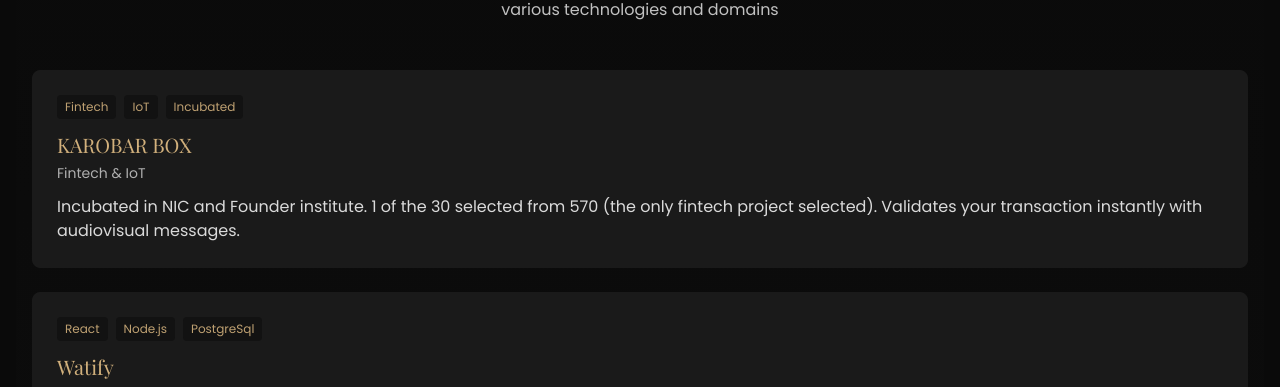
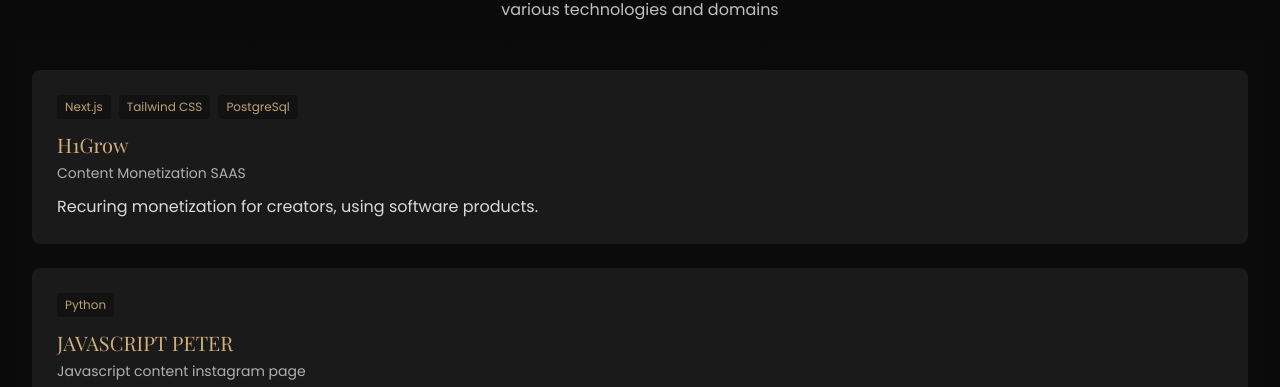
Before and after one commit to cruspy2004/Haadhee-Sheeraz, a React (Vite) app: page /portfolio in a window 1280 px wide. Shown: the part 538-925 px from the top of the page. Built offline with nearby package versions, Linux system fonts and the light colour scheme; a web font is replaced by a local one.

Commit message:
Projects update

```diff
--- a/src/components/About.tsx
+++ b/src/components/About.tsx
@@ -40,7 +40,7 @@ const About = () => {
           >
             <h3 className="font-serif text-2xl text-portfolio-gold mb-6 border-b border-portfolio-gold/30 pb-3">Who I Am</h3>
             <p className="text-portfolio-lightgray/90 mb-6 text-lg">
-              A 20 year old CS student at NUST with 1.5 years of copywriting experience, and multiple programming projects.
+              A software developer with about 3 years of experience, and multiple industry projects.
               <span className="text-portfolio-gold font-medium"> I write code that actually converts.</span>
             </p>
 
--- a/src/components/Projects.tsx
+++ b/src/components/Projects.tsx
@@ -3,10 +3,19 @@ import { useState, useEffect } from 'react';
 
 const projectData = [
   {
-    title: "KAROBAR BOX",
-    category: "Fintech & IoT",
-    description: "Incubated in NIC and Founder institute. 1 of the 30 selected from 570 (the only fintech project selected). Validates your transaction instantly with audiovisual messages.",
-    badges: ["Fintech", "IoT", "Incubated"],
+    title: "H1Grow",
+    category: "Content Monetization SAAS",
+    description: "Recuring monetization for creators, using software products.",
+    badges: ["Next.js", "Tailwind CSS", "PostgreSql"],
+    link: "https://h1grow.store",
+    highlight: true,
+  },
+   {
+    title: "JAVASCRIPT PETER",
+    category: "Javascript content instagram page",
+    description: "Upload an instagram reel with just one click. over a million views and 7k followers in 2 months (2 brand deals) ",
+    badges: ["Python", ],
+    link: "https://www.instagram.com/javascriptpeter",
     highlight: true,
   },
 
@@ -15,6 +24,7 @@ const projectData = [
     category: "Business automation solution",
     description: "All in one B2B communication solution. Used by wateen to manage over 5 thousand employees",
     badges: ["React", "Node.js", "PostgreSql"],
+    link: "https://watify.vercel.app/",
     highlight: true,
   },
   {
@@ -22,24 +32,29 @@ const projectData = [
     category: "Web Scraping & NLP",
     description: "Helps with effective outreach through sentiment and influence analysis for both creators and topics. Built with Web scraping, NLP, Python, Flask.",
     badges: ["Python", "NLP", "Flask", "Web Scraping"],
+    link: "https://github.com/cruspy2004/Medium-scrapper-and-sentiment-analysis-",
   },
-  {
-    title: "Stack Overflow Trend Analysis",
-    category: "Data Analysis",
-    description: "Identifies trends and saturation in the developer market, while clearly stating your competition and ranking them. Built with Web scraping, Python, Flask.",
-    badges: ["Python", "Flask", "Web Scraping", "Data Analysis"],
-  },
+
   {
     title: "Project Memetent",
     category: "Java Game",
     description: "A compilation game made in Java, Swing, FX. Achieved 60% boost in interaction and a 14% higher click-through rate, because of the responsive memes added to the classic games we love.",
     badges: ["Java", "Swing", "JavaFX", "Game Development"],
+    link: "https://github.com/cruspy2004/memetent-memes-and-games-",
   },
   {
     title: "Project 2048",
     category: "C Game",
     description: "Game made with C and Raylib. A modern implementation of the classic 2048 puzzle game.",
     badges: ["C", "Raylib", "Game Development"],
+  },
+  {
+    title: "KAROBAR BOX",
+    category: "Fintech & IoT",
+    description: "Incubated in NIC and Founder institute. 1 of the 30 selected from 570 (the only fintech project selected). Validates your transaction instantly with audiovisual messages.",
+    badges: ["Fintech", "IoT", "Incubated"],
+    link: "https://karobar-box.vercel.app/",
+    highlight: false,
   },
 ];
 
@@ -64,6 +79,38 @@ const ProjectCard = ({ project, index }: { project: typeof projectData[0]; index
       if (element) observer.unobserve(element);
     };
   }, [index]);
+
+  if (project.link) {
+    return (
+      <a
+        href={project.link}
+        target="_blank"
+        rel="noopener noreferrer"
+        id={`project-${index}`}
+        className={`project-card block ${
+          project.highlight
+            ? 'md:col-span-2 bg-gradient-to-br from-portfolio-darkgray to-portfolio-darkgray/80 border border-portfolio-gold/20'
+            : 'bg-portfolio-darkgray/40 border border-portfolio-darkgray'
+        } transition-all duration-700 ${
+          isVisible ? 'opacity-100 translate-y-0' : 'opacity-0 translate-y-10'
+        } cursor-pointer hover:border-portfolio-gold/40 hover:shadow-lg hover:shadow-portfolio-gold/10 hover:scale-105`}
+        style={{ transitionDelay: `${index * 100}ms` }}
+      >
+        <div className="p-6">
+          <div className="flex flex-wrap gap-2 mb-3">
+            {project.badges.map((badge, i) => (
+              <span key={i} className="bg-portfolio-black/50 text-portfolio-gold/90 text-xs px-2 py-1 rounded">
+                {badge}
+              </span>
+            ))}
+          </div>
+          <h3 className="font-serif text-xl text-portfolio-gold mb-1">{project.title}</h3>
+          <p className="text-sm text-portfolio-lightgray/70 mb-3">{project.category}</p>
+          <p className="text-portfolio-lightgray/90">{project.description}</p>
+        </div>
+      </a>
+    );
+  }
 
   return (
     <div
```
